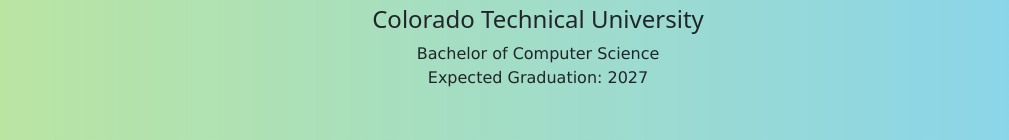
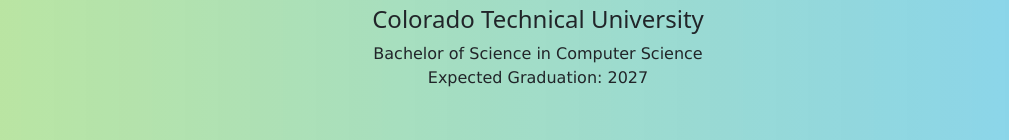
Before and after one commit to daraudoh/My-Portfolio, a plain HTML site: page index.html in a window 1280 px wide. Shown: the part 1354-1494 px from the top of the page, without its empty margins (127-1136 px from the left). Drawn offline with Linux system fonts and the light colour scheme.

Commit message:
fixed text error

```diff
--- a/index.html
+++ b/index.html
@@ -80,7 +80,7 @@
     <!-- Education Section -->
         <div><h2 id="edu"> Education</h2>
         <h4>Colorado Technical University</h4>
-            <p>Bachelor of Computer Science <br>
+            <p>Bachelor of Science in Computer Science <br>
                 Expected Graduation: 2027</p> </div>
 
      <!-- Section Divider -->
```
